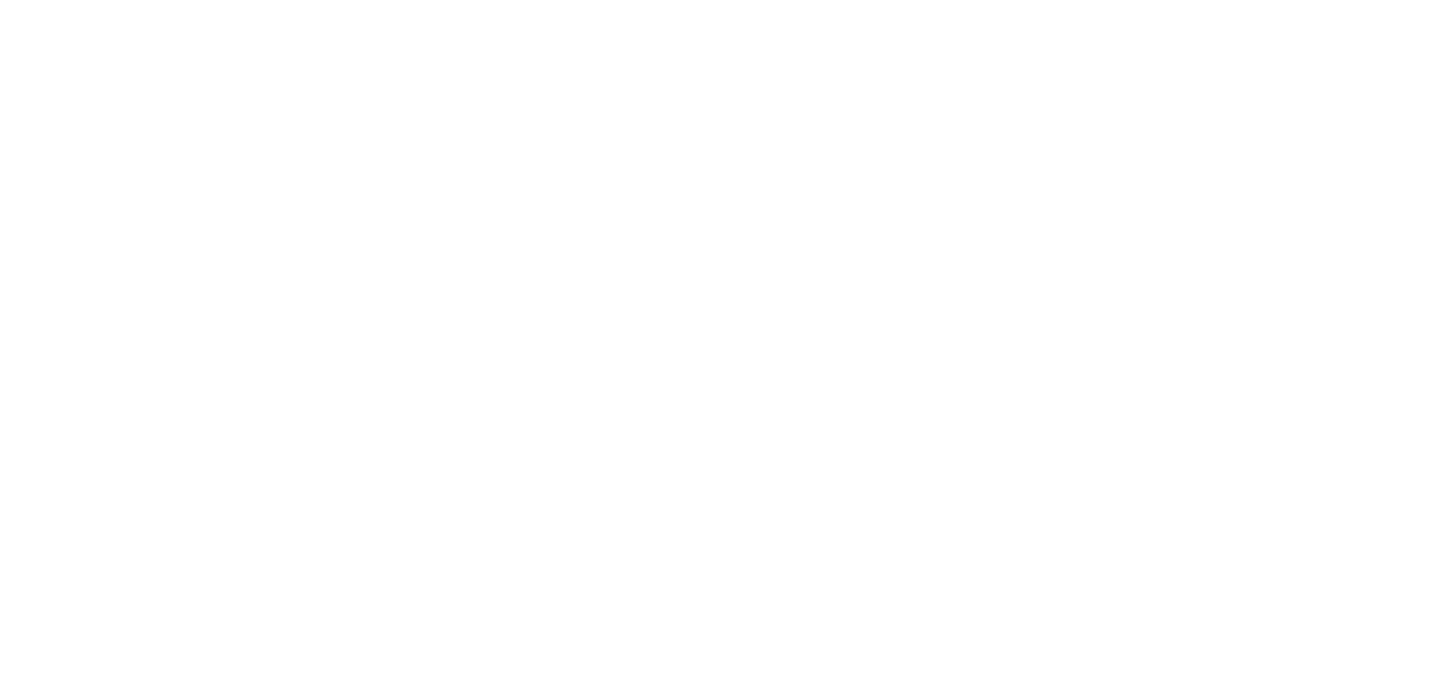
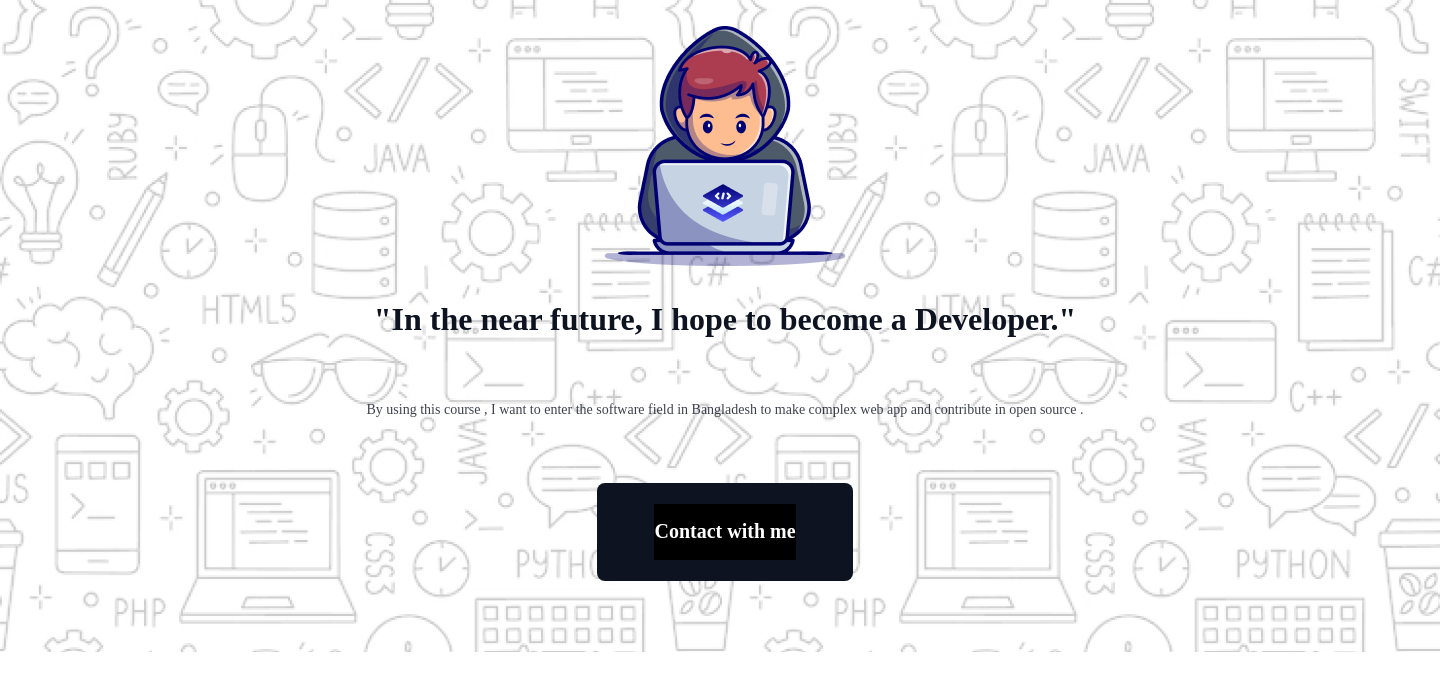
Before and after one commit to Arup53/ph-assign1-arup, a plain HTML site: page index.html in a window 1280 px wide. Shown: the whole page, 1440 px wide, since content can reach past the window. Drawn offline with Linux system fonts and the light colour scheme; a web font is replaced by a local one.

Commit message:
section-1_commit

```diff
--- a/index.html
+++ b/index.html
@@ -8,7 +8,23 @@
   </head>
   <body>
     <header></header>
-    <main></main>
+    <main>
+      <section class="hero">
+        <div class="hero-container">
+          <div><img class="img" src="./assets/Group.png" alt="" /></div>
+          <h1 class="hero-title">
+            "In the near future, I hope to become a Developer."
+          </h1>
+          <p class="hero-content">
+            By using this course , I want to enter the software field in
+            Bangladesh to make complex web app and contribute in open source .
+          </p>
+          <div class="button">
+            <button class="btn-primary">Contact with me</button>
+          </div>
+        </div>
+      </section>
+    </main>
     <footer></footer>
   </body>
 </html>
--- a/style/style.css
+++ b/style/style.css
@@ -0,0 +1,77 @@
+@import url("https://fonts.googleapis.com/css2?family=Azeret+Mono:ital,wght@0,100..900;1,100..900&display=swap");
+
+* {
+  margin: 0;
+  padding: 0;
+}
+
+/* Reuseable styles */
+.button {
+  width: 208px;
+  height: 66px;
+  padding: 21px 24px 21px 24px;
+  margin: 32px 0px;
+  border-radius: 8px;
+  background-color: rgb(13, 19, 33);
+  display: flex;
+  justify-content: center;
+}
+
+.btn-primary {
+  background-color: black;
+  color: rgb(255, 255, 255);
+  font-family: Azeret Mono;
+  font-size: 20px;
+  font-weight: 600;
+  line-height: 23px;
+  border: none;
+  text-align: center;
+  cursor: pointer;
+}
+
+/* hero section */
+.hero {
+  width: 1440px;
+  height: 652px;
+  background-image: url("../assets/Hero-bg.png");
+  background-repeat: no-repeat;
+  background-position: center;
+  position: relative;
+}
+
+.hero-container {
+  display: flex;
+  width: 70%;
+  height: 90%;
+  flex-direction: column;
+  justify-content: center;
+  align-items: center;
+  position: absolute;
+
+  left: 221px;
+  right: 221px;
+  top: 26px;
+}
+
+.hero-title {
+  color: rgb(13, 19, 33);
+  font-family: Azeret Mono;
+  font-size: 32px;
+  font-weight: 700;
+  line-height: 51px;
+  letter-spacing: 0%;
+  text-align: center;
+  margin: 24px 0px;
+}
+
+.hero-content {
+  color: rgb(13, 19, 33);
+  font-family: Azeret Mono;
+  font-size: 14px;
+  font-weight: 400;
+  line-height: 18px;
+  letter-spacing: 0%;
+  text-align: center;
+  opacity: 0.8;
+  margin: 32px 0px;
+}
```
